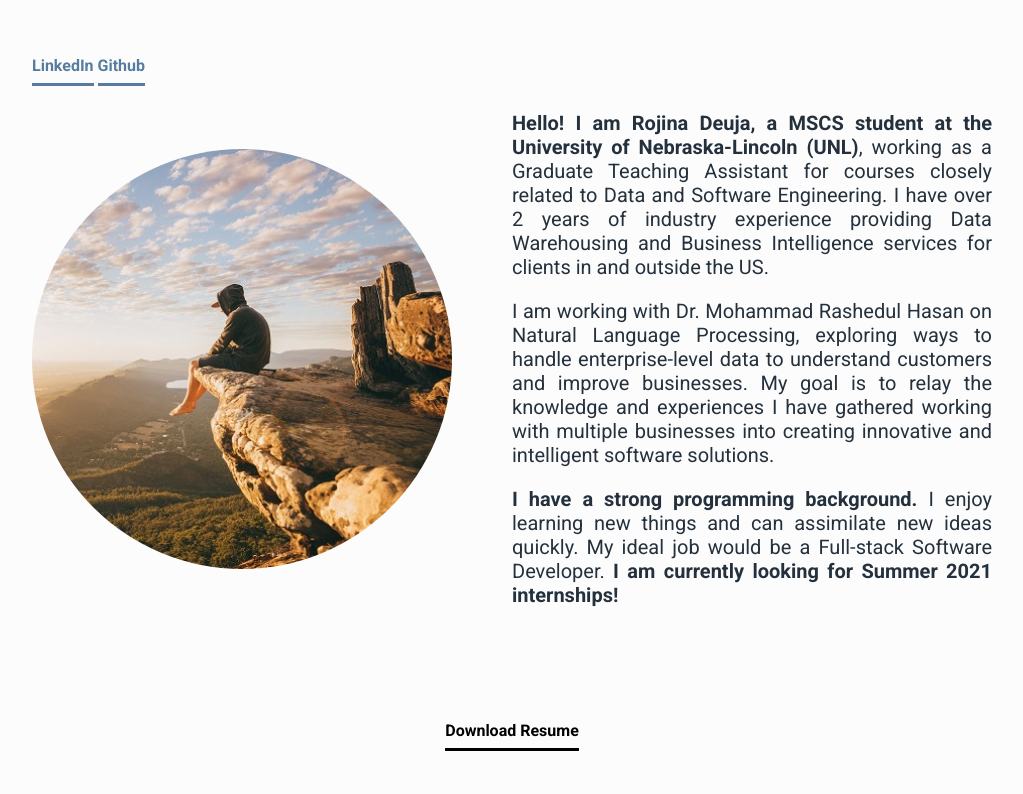
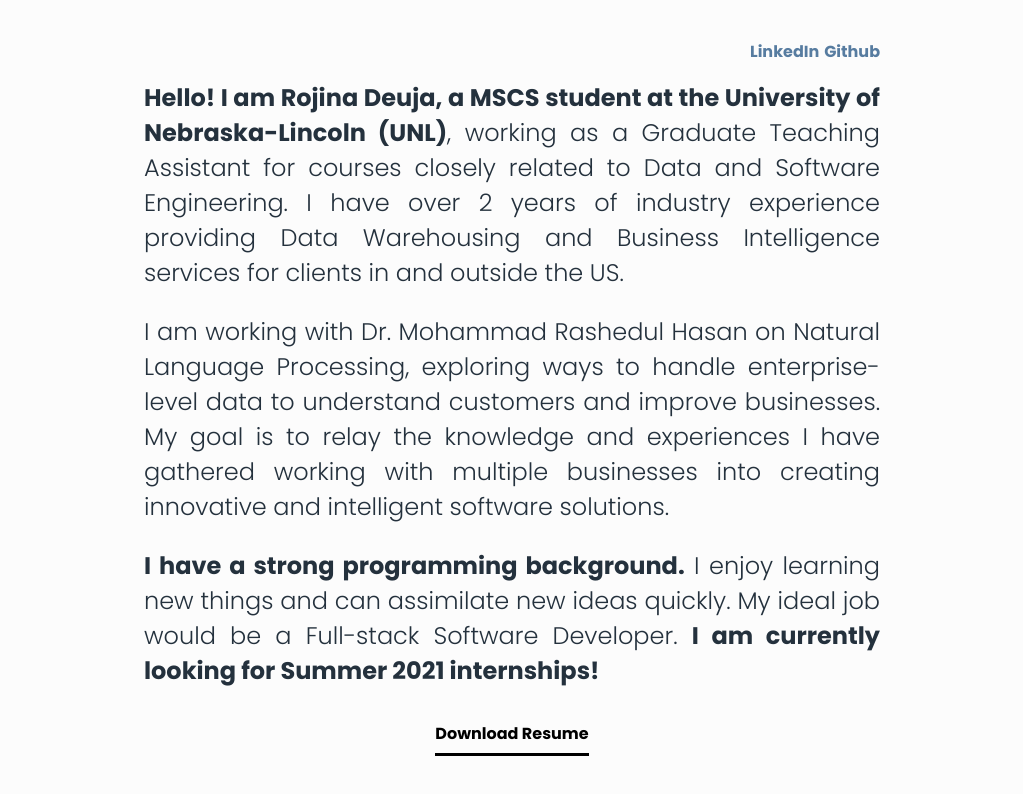
Before and after one commit to rojinadeuja/rojinadeuja.github.io, a React (Create React App) app: page / in a window 1280 px wide. Shown: the top 794 px of the page, without its empty margins (128-1151 px from the left). Built offline with nearby package versions, Linux system fonts and the light colour scheme.

Commit message:
css cleanup

```diff
--- a/public/index.html
+++ b/public/index.html
@@ -7,7 +7,9 @@
   <meta name="viewport" content="width=device-width, initial-scale=1" />
   <meta name="theme-color" content="#000000" />
   <meta name="description" content="Web site created using create-react-app" />
-  <link href="https://fonts.googleapis.com/css2?family=Roboto:wght@300;400;700&display=swap" rel="stylesheet">
+  <link
+    href="https://fonts.googleapis.com/css2?family=Open+Sans:wght@300;400;700&family=Poppins:wght@300;400;500;700&display=swap"
+    rel="stylesheet">
   <!--
       manifest.json provides metadata used when your web app is installed on a
       user's mobile device or desktop. See https://developers.google.com/web/fundamentals/web-app-manifest/
--- a/src/App.js
+++ b/src/App.js
@@ -1,6 +1,6 @@
 import React from 'react';
 import './App.css';
-// import Header from './Components/Shared/Header';
+import Header from './Components/Shared/Header';
 import Main from './Components/Main/Main';
 import Footer from './Components/Shared/Footer';
 
@@ -8,9 +8,9 @@ import Footer from './Components/Shared/Footer';
 function App() {
   return (
     <div className="wrapper">
-      {/* <header className="header">
+      <header className="header">
         <Header></Header>
-      </header> */}
+      </header>
       <main className="main">
         <Main></Main>
       </main>
--- a/src/Components/Main/Home/Home.js
+++ b/src/Components/Main/Home/Home.js
@@ -1,23 +1,16 @@
 import React from 'react';
 
 const home = () => {
-
     return <div>
-        <div className="connect-links">
-            <a className="connect-link" target="_blank" href="https://www.linkedin.com/in/rojinadeuja/">LinkedIn</a>
-            <span>{'    '}</span>
-            <a className="connect-link" target="_blank" href="https://github.com/rojinadeuja">Github</a>
-        </div>
         <div className="profile-section">
-            <img className="profile-img" src="assets/profile.jpg"></img>
             <div className="large-text profile-txt" >
-                <p>
+                <p className="large-text-p">
                     <strong>Hello! I am Rojina Deuja, a MSCS student at the University of Nebraska-Lincoln (UNL)</strong>, working as a Graduate Teaching Assistant for courses closely related to Data and Software Engineering. I have over 2 years of industry experience providing Data Warehousing and Business Intelligence services for clients in and outside the US.
-            </p>
-                <p>
+                </p>
+                <p className="large-text-p">
                     I am working with Dr. Mohammad Rashedul Hasan on Natural Language Processing, exploring ways to handle enterprise-level data to understand customers and improve businesses. My goal is to relay the knowledge and experiences I have gathered working with multiple businesses into creating innovative and intelligent software solutions.
-            </p>
-                <p>
+                </p>
+                <p className="large-text-p">
                     <strong>I have a strong programming background.</strong> I enjoy learning new things and can assimilate new ideas quickly. My ideal job would be a Full-stack Software Developer. <strong>I am currently looking for Summer 2021 internships!</strong>
                 </p>
             </div>
--- a/src/Components/Shared/Header.js
+++ b/src/Components/Shared/Header.js
@@ -2,9 +2,9 @@ import React from 'react';
 
 const header = () => {
     return <nav className="nav">
-        <ul className="nav-links">
-            <li><a className="nav-link" href="/">Home</a></li>
-            <li><a className="nav-link" href="/">Resume</a></li>
+        <ul className="connect-links">
+            <li><a className="connect-link" href="https://www.linkedin.com/in/rojinadeuja/">LinkedIn</a></li>
+            <li><a className="connect-link" href="https://github.com/rojinadeuja">Github</a></li>
         </ul>
     </nav>
 }
--- a/src/index.css
+++ b/src/index.css
@@ -14,20 +14,22 @@ code {
 
 .wrapper {
   display: grid;
-  grid-template-columns: 1fr minmax(100px, 992px) 1fr;
-  grid-template-rows: 5vh minmax(100px, 85vh) 10vh; /* doing 78vh to account for that 1px row */
+  grid-template-columns: 1fr minmax(100px, 768px) 1fr;
+  grid-template-rows: 8vh minmax(420px, 80vh) 12vh; /* doing 78vh to account for that 1px row */
   grid-template-areas:
       ".  header ."
       ".  main   ."
       ".  footer .";
-  font-family: 'Roboto';
+  font-family: 'Poppins', 'Open Sans';
+  font-weight: 300;
 }
 
 .header {
   grid-area: header;
   display: grid;
-  grid-template-columns: 1fr minmax(240px, 200px) 1fr;
+  grid-template-columns: 1fr minmax(100px, 170px);
   grid-template-areas: ". nav .";
+  padding: 0em 1em;
 }
 
 .nav {
@@ -45,111 +47,37 @@ code {
 
 .footer {
   grid-area: footer;
-}
-
-.nav-links,
-.footer-links {
-    list-style: none;
-    display: flex;
-    height: 100%;
-    align-items: center;
-}
-
-.nav-links {
-    justify-content: space-around;
-    flex-wrap: nowrap;
-}
-
-.footer-links {
-    flex-direction: column;
-    flex-wrap: wrap;
-}
-
-.nav-link,
-.footer-link {
-    text-decoration: none;
-    color: #868e96;
-    font-size: 18px;
-}
-
-.nav-link:hover,
-.footer-link:hover{
-    color: #292b2c;
+  padding: 1em;
 }
 
 .connect-links{
-  padding-bottom: 1em;
+  list-style: none;
+  height: 100%;
+  display: flex;
+  align-items: flex-end;
+  justify-content: space-between;
+  flex-wrap: nowrap;
+  margin: 0;
 }
 
 .connect-link{
   font-weight: bold;
   text-decoration: none;
   color: #577ca0;
-  padding-bottom: 0.5em;
-  border-bottom-style: solid;
 }
 
 .connect-link:hover{
-  font-weight: bold;
-  text-decoration: none;
   color: #2a5886;
-  padding-bottom: 0.5em;
-  border-bottom-style: solid;
 }
 
 .large-text{
-  font-size: 20px;
+  font-size: 1.5em;
   text-align: justify;
   color: #24313d;
 }
 
-.profile-section{
-  display: grid;
-  grid-template-columns: 1fr 1fr;
-  grid-template-areas: "profile-img profile-txt";
-  align-items: center;
-}
-
-.profile-section > img{
-  height: 420px;
-  width: 420px;
-  border-radius: 50%;
-  object-fit: cover;
-}
-
-@media only screen and (max-width: 768px) {
-  .large-text{
-    font-size: 22px;
-  }
-
- /* jsamson@ */
-  .wrapper {
-    display: grid;
-    grid-template-columns: 1fr minmax(100px, 992px) 1fr;
-    grid-template-rows: 5vh minmax(100px, 85vh) 10vh; /* doing 78vh to account for that 1px row */
-    grid-template-areas:
-        ".  header ."
-        ".  main   ."
-        ".  footer .";
-    font-family: 'Roboto';
-  }
-}
-
-@media only screen and (max-width: 480px) {
-  .large-text{
-    font-size: 1em;
-  }
-
-  .wrapper {
-    display: grid;
-    grid-template-columns: 1fr minmax(100px, 992px) 1fr;
-    grid-template-rows: 5vh minmax(100px, 85vh) 10vh; /* doing 78vh to account for that 1px row */
-    grid-template-areas:
-        ".  header ."
-        ".  main   ."
-        ".  footer .";
-    font-family: 'Roboto';
-  }
+.large-text-p{
+  margin-top: 0;
 }
 
 #btn-download{
@@ -170,3 +98,39 @@ code {
   display: flex;
   justify-content: center;
 }
+
+@media only screen and (max-width: 768px) {
+  .large-text{
+    font-size: 1.5em;
+  }
+}
+
+@media only screen and (max-width: 620px) {
+  .large-text{
+    font-size: 1.25em;
+  }
+}
+
+@media only screen and (max-width: 480px) {
+  .large-text{
+    font-size: 1em;
+  }
+}
+
+@media only screen and (max-height: 800px) {
+  .large-text{
+    font-size: 1.5em;
+  }
+}
+
+@media only screen and (max-height: 730px) {
+  .large-text{
+    font-size: 1.25em;
+  }
+}
+
+@media only screen and (max-height: 530px) {
+  .large-text{
+    font-size: 1em;
+  }
+}
```
